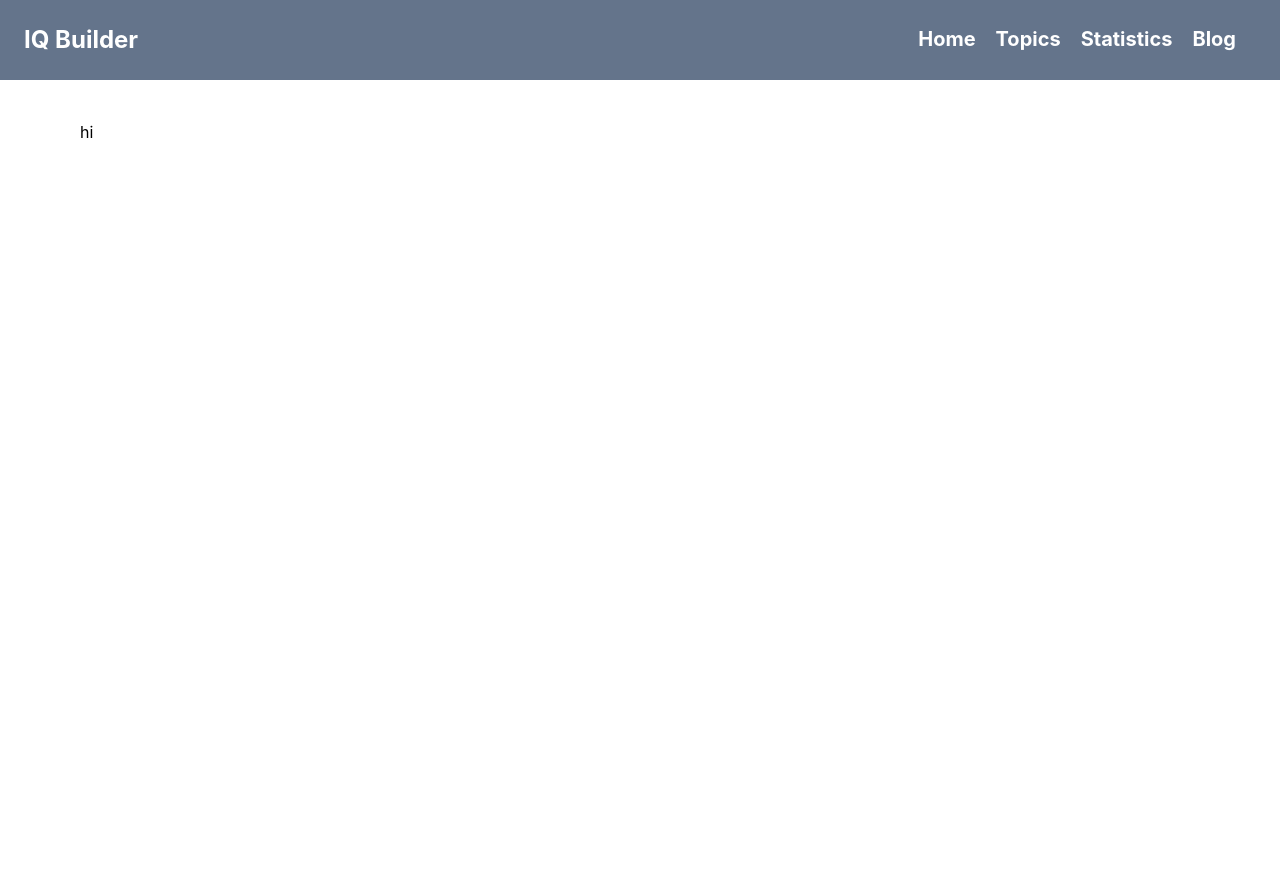
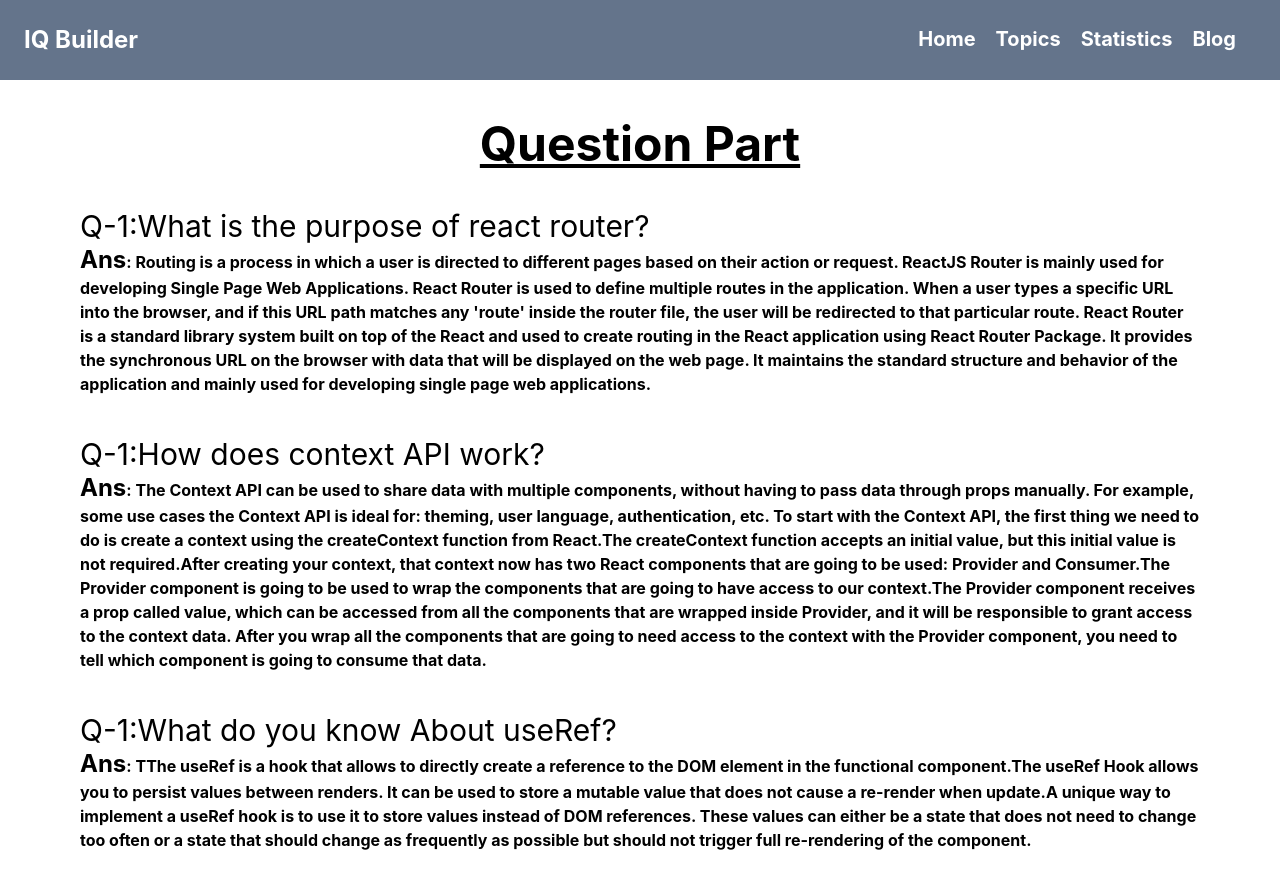
Before and after one commit to amit-sarker-00/IQ-builder, a React (Create React App) app: page /blog in a window 1280 px wide. Shown: the top 888 px of the page. Before the commit the page ends 800 px from the top, so only its background shows below. Built offline with nearby package versions, Linux system fonts and the light colour scheme.

Commit message:
blog section completed

```diff
--- a/src/components/Blog/Blog.js
+++ b/src/components/Blog/Blog.js
@@ -3,7 +3,69 @@ import React from "react";
 const Blog = () => {
   return (
     <div className="mx-20 my-10">
-      <h1>hi</h1>
+      <div className="text-center font-bold text-5xl underline mb-10">
+        <h2>Question Part</h2>
+      </div>
+      <div className="my-10">
+        <h2 className="text-3xl">Q-1:What is the purpose of react router?</h2>
+        <p>
+          <strong>
+            <span className="text-2xl">Ans</span>: Routing is a process in which
+            a user is directed to different pages based on their action or
+            request. ReactJS Router is mainly used for developing Single Page
+            Web Applications. React Router is used to define multiple routes in
+            the application. When a user types a specific URL into the browser,
+            and if this URL path matches any 'route' inside the router file, the
+            user will be redirected to that particular route. React Router is a
+            standard library system built on top of the React and used to create
+            routing in the React application using React Router Package. It
+            provides the synchronous URL on the browser with data that will be
+            displayed on the web page. It maintains the standard structure and
+            behavior of the application and mainly used for developing single
+            page web applications.
+          </strong>
+        </p>
+      </div>
+      <div className="my-10">
+        <h2 className="text-3xl">Q-1:How does context API work?</h2>
+        <p>
+          <strong>
+            <span className="text-2xl">Ans</span>: The Context API can be used
+            to share data with multiple components, without having to pass data
+            through props manually. For example, some use cases the Context API
+            is ideal for: theming, user language, authentication, etc. To start
+            with the Context API, the first thing we need to do is create a
+            context using the createContext function from React.The
+            createContext function accepts an initial value, but this initial
+            value is not required.After creating your context, that context now
+            has two React components that are going to be used: Provider and
+            Consumer.The Provider component is going to be used to wrap the
+            components that are going to have access to our context.The Provider
+            component receives a prop called value, which can be accessed from
+            all the components that are wrapped inside Provider, and it will be
+            responsible to grant access to the context data. After you wrap all
+            the components that are going to need access to the context with the
+            Provider component, you need to tell which component is going to
+            consume that data.
+          </strong>
+        </p>
+      </div>
+      <div>
+        <h2 className="text-3xl">Q-1:What do you know About useRef?</h2>
+        <p>
+          <strong>
+            <span className="text-2xl">Ans</span>: TThe useRef is a hook that
+            allows to directly create a reference to the DOM element in the
+            functional component.The useRef Hook allows you to persist values
+            between renders. It can be used to store a mutable value that does
+            not cause a re-render when update.A unique way to implement a useRef
+            hook is to use it to store values instead of DOM references. These
+            values can either be a state that does not need to change too often
+            or a state that should change as frequently as possible but should
+            not trigger full re-rendering of the component.
+          </strong>
+        </p>
+      </div>
     </div>
   );
 };
```
